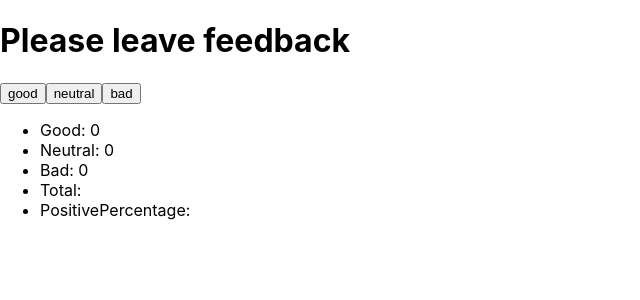
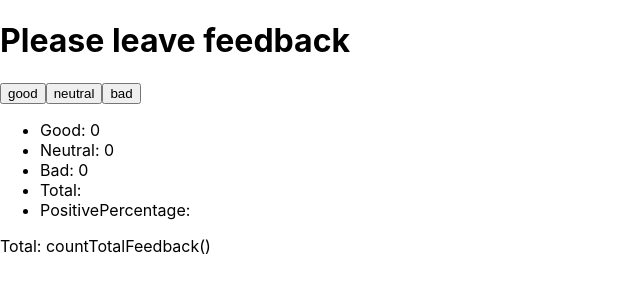
Before and after one commit to InnaPokydko/goit-react-hw-02-feedback, a React (Create React App) app: page / in a window 1280 px wide. Shown: the top 300 px of the page, without its empty margins (0-640 px from the left). Built offline with nearby package versions, Linux system fonts and the light colour scheme.

Commit message:
count total?

```diff
--- a/src/components/App/App.jsx
+++ b/src/components/App/App.jsx
@@ -15,6 +15,10 @@ class App extends Component {
     }));
   };
 
+  countTotalFeedback = ([ good, bad, neutral ] = this.state) => {
+    return this.state.lenght;
+  }
+
   render() {
     const {good, neutral, bad} = this.state;
     return (
@@ -25,6 +29,7 @@ class App extends Component {
             onLeaveFeedback={this.onLeaveFeedback}
           />
         <Statistics good={good} neutral={neutral} bad={bad} />
+      <div><span>Total: countTotalFeedback()</span></div>
       </div>
     );
   }
```
